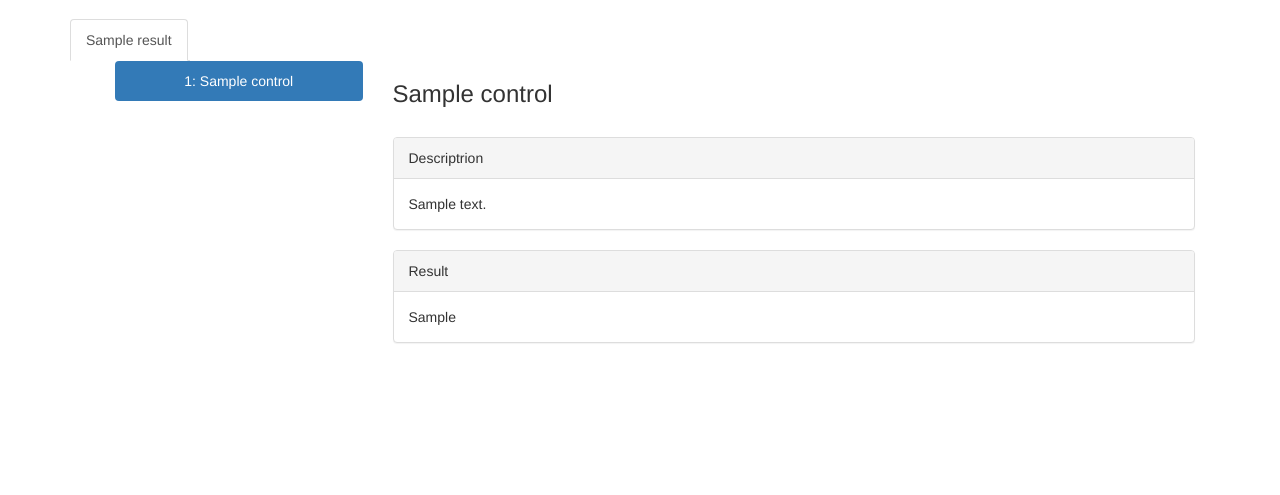
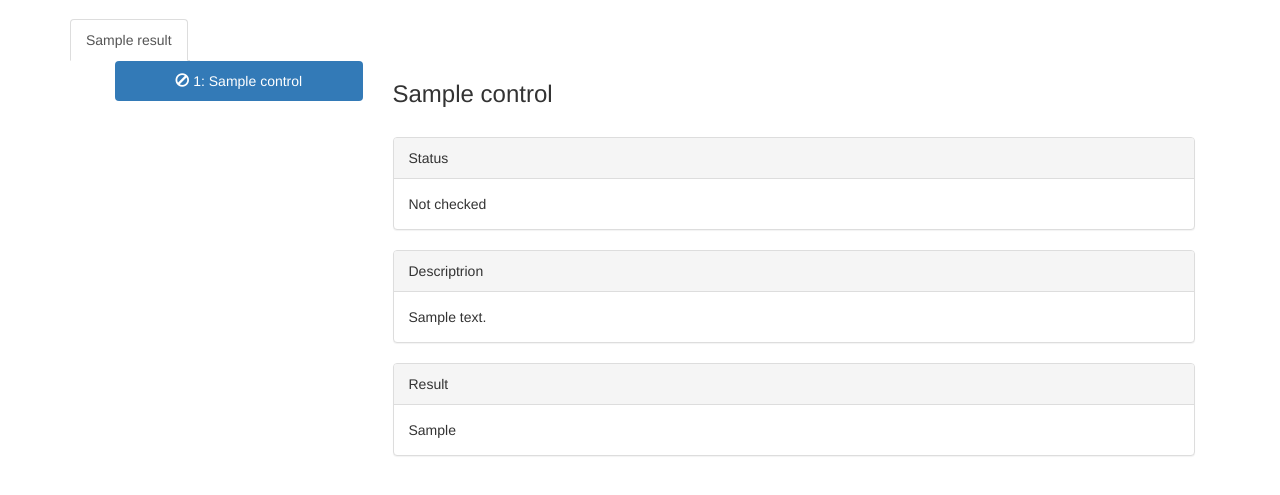
Before and after one commit to alex-dya/security_scanner, a Flask app: page /results/show/1 in a window 1280 px wide. Shown: the part 51-546 px from the top of the page. Run offline with Flask 2, Linux system fonts and the light colour scheme; a user stored in the database is signed in; tables that the repository leaves empty hold one stand-in row (values such as "Sample post"); some libraries are stand-ins or nearby versions.

Commit message:
Added icon status to result/show.

```diff
--- a/src/web/functions.py
+++ b/src/web/functions.py
@@ -78,7 +78,12 @@ def run_scan(self, task_id, owner_id):
                 meta={'current': idx, 'total': total}
             )
 
+        controls_is_getting = set()
         for control in controls.iter_controls():
+            if control.control.number in controls_is_getting:
+                continue
+
+            controls_is_getting.add(control.control.number)
             control_result = models.ControlResult(
                 control_number=control.control.number,
                 status=control.control.status,
--- a/src/web/static/task_management.js
+++ b/src/web/static/task_management.js
@@ -80,5 +80,5 @@ $(document).ready(function () {
                 }
             );
         })
-    }, 500)
+    }, 100)
 });
--- a/src/web/templates/results/show.html
+++ b/src/web/templates/results/show.html
@@ -6,6 +6,26 @@
  in active
 {%- endif -%}
 {%- endmacro %}
+
+{% set
+    status_to_text = {
+        0: 'Not checked',
+        1: 'Compliant',
+        2: 'Not compliant',
+        3: 'Not applicable',
+        4: 'Error'
+    }
+%}
+
+{% set
+    status_to_icon = {
+        0: 'glyphicon-ban-circle',
+        1: 'glyphicon-ok-sign',
+        2: 'glyphicon-remove-sign',
+        3: 'glyphicon-info-sign',
+        4: 'glyphicon-question-sign'
+    }
+%}
 
 {% block app_content %}
     <div class="container">
@@ -33,7 +53,8 @@
                             {% else %}
                             <li>
                             {% endif %}
-                                <a data-toggle="tab" class="text-truncate" href="#control-{{ control.id }}">
+                                <a data-toggle="tab" href="#control-{{ control.id }}">
+                                    <i class="glyphicon {{ status_to_icon[control.status.value] }}"></i>
                                     {{ control.control_number }}:
                                     {{ all_controls[control.control_number].name }}
                                 </a>
@@ -47,6 +68,10 @@
                         <div id="control-{{ control.id }}" class="tab-pane fade {{ active_status(loop) }}" align="left">
                             <h3>{{ all_controls[control.control_number].name }}</h3>
                             <br>
+                            <div class="panel panel-default">
+                                <div class="panel-heading">Status</div>
+                                <div class="panel-body">{{ status_to_text[control.status.value] }}</div>
+                            </div>
                             <div class="panel panel-default">
                                 <div class="panel-heading">Descriptrion</div>
                                 <div class="panel-body">{{ all_controls[control.control_number].description }}</div>
```
